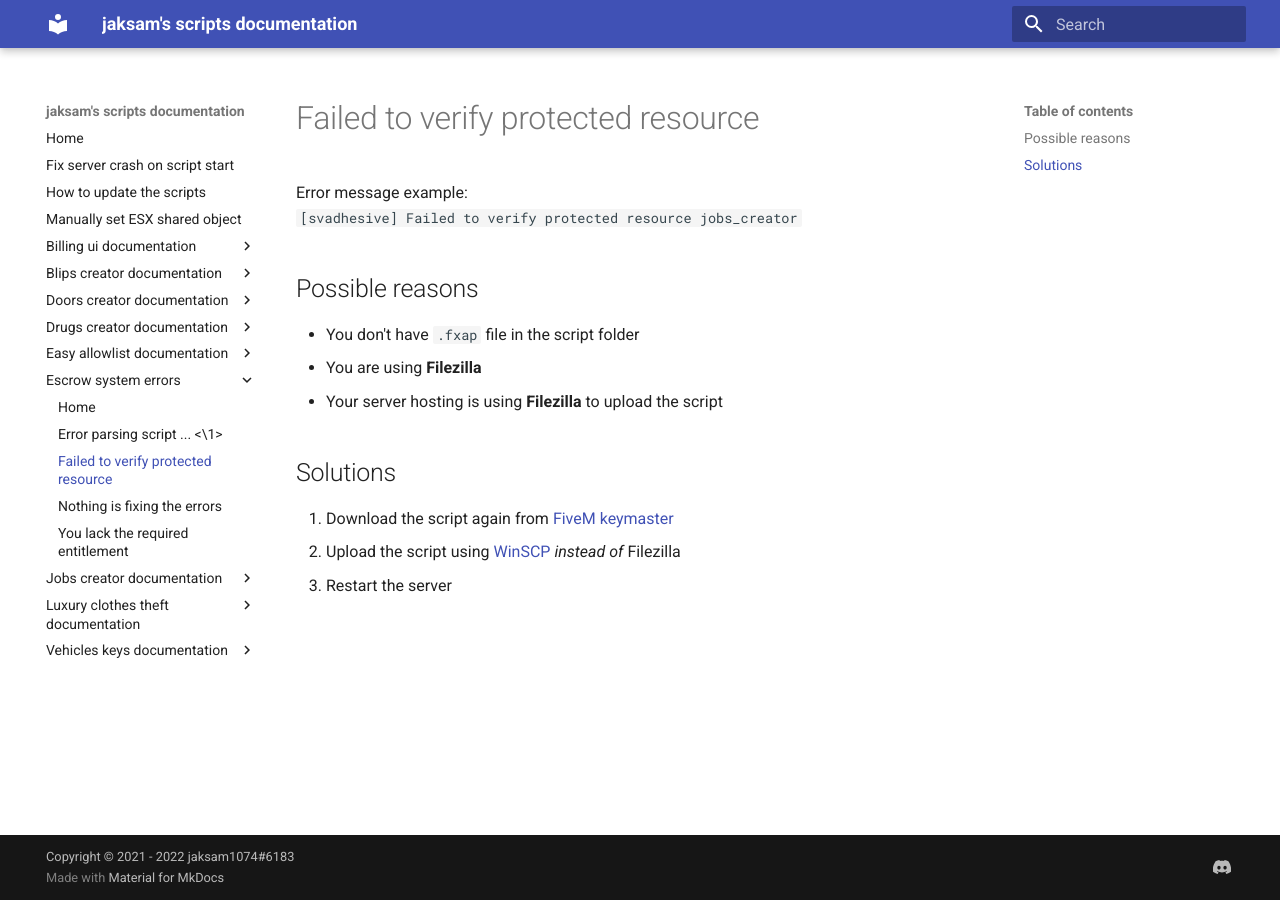
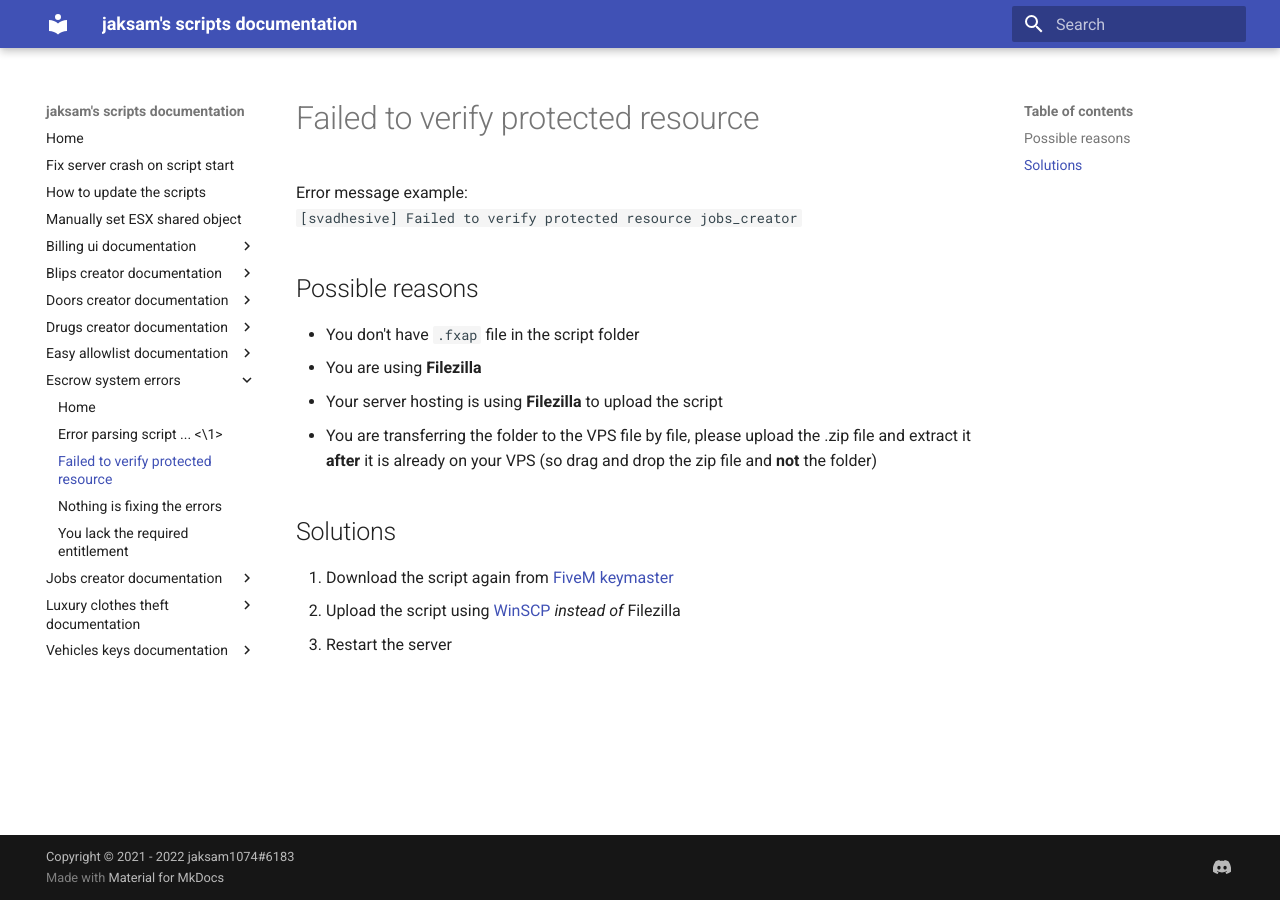
Before and after one commit to jaksam1074/fivem-scripts-documentations, an MkDocs documentation site: the page built from docs/escrow-system-errors/failed_to_verify_protected_resource.md, in a window 1280 px wide. Built offline with MkDocs 1.6.1 and Material for MkDocs 9.7.7, drawn with Linux system fonts in a browser that asks for light colours.

Commit message:
Added explaination if user uploads file by file

```diff
--- a/docs/escrow-system-errors/failed_to_verify_protected_resource.md
+++ b/docs/escrow-system-errors/failed_to_verify_protected_resource.md
@@ -8,6 +8,7 @@ Error message example:
 * You don't have `.fxap` file in the script folder
 * You are using **Filezilla**
 * Your server hosting is using **Filezilla** to upload the script
+* You are transferring the folder to the VPS file by file, please upload the .zip file and extract it **after** it is already on your VPS (so drag and drop the zip file and **not** the folder)
 
 ## Solutions
 1. Download the script again from [FiveM keymaster](https://keymaster.fivem.net/)
```
Also changed, not shown: docs/escrow-system-errors/error_parsing_script.md (+1 -0 lines).
